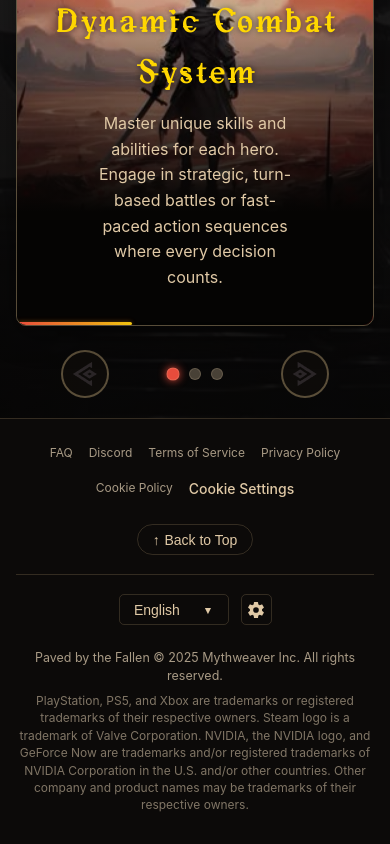
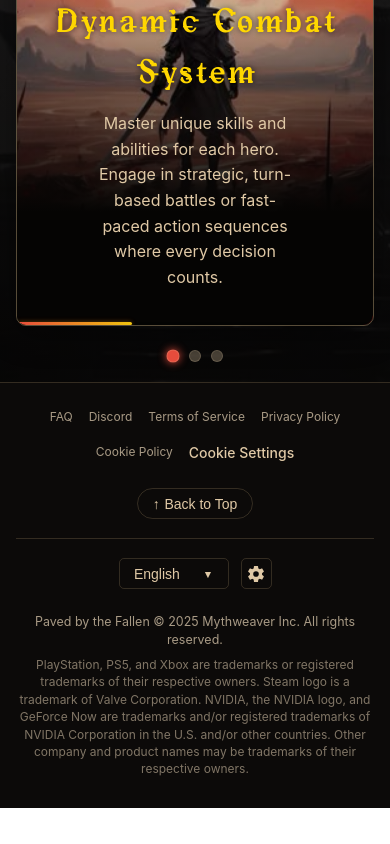
Before and after one commit to Mythweaver-Studios/PbtF-Website, a React (Create React App) app: page /showcase#characters in a window 390 px wide. Shown: the part 2061-2905 px from the top of the page. After the commit the page ends 2869 px from the top, so only its background shows below. Built offline with nearby package versions, Linux system fonts and the light colour scheme.

Commit message:
Removed Arrow Keys from Features Showcase Section

```diff
--- a/src/pages/Showcase/components/Features.css
+++ b/src/pages/Showcase/components/Features.css
@@ -114,14 +114,12 @@
     max-width: 600px;
     margin-top: 1.5rem;
     display: flex;
-    justify-content: space-between;
+    justify-content: center; /* MODIFIED: Was space-between */
     align-items: center;
-    padding: 0 1rem;
+    /* REMOVED: Unnecessary padding */
 }
 
-.feature-nav-controls {
-    display: none; /* Hide mobile controls by default */
-}
+/* REMOVED: .feature-nav-controls rule, as it was hiding mobile controls */
 
 .feature-dots {
     display: flex;
@@ -150,64 +148,7 @@
     transform: scale(1.1);
 }
 
-/* --- DESKTOP Arrow Styles --- */
-.desktop-arrow {
-    width: 40px;
-    height: 40px;
-    background-color: rgba(15, 12, 10, 0.85);
-    border: 2px solid var(--theme-border-gold);
-    position: relative;
-    cursor: pointer;
-    transition: all 0.3s ease;
-    transform: rotate(45deg);
-    flex-shrink: 0;
-    margin: 0 20px;
-    z-index: 5;
-}
-
-.desktop-arrow::before {
-    content: '';
-    position: absolute;
-    top: 50%;
-    left: 50%;
-    width: 10px;
-    height: 10px;
-    border-style: solid;
-    border-color: var(--theme-highlight-red);
-    transform: translate(-50%, -50%) rotate(-90deg);
-    transition: border-color 0.3s ease;
-}
-
-.desktop-arrow.left::before {
-    border-width: 3px 0 0 3px;
-}
-
-.desktop-arrow.right::before {
-    border-width: 0 3px 3px 0;
-}
-
-.desktop-arrow:hover {
-    border-color: var(--theme-highlight-gold);
-    box-shadow: 0 0 8px rgba(241, 196, 15, 0.7);
-}
-
-.desktop-arrow:hover::before {
-    border-color: var(--theme-highlight-gold);
-}
+/* REMOVED: Unused .desktop-arrow styles */
 
 /* --- Responsive Adjustments --- */
-@media (max-width: 768px) {
-    .desktop-arrow {
-        display: none; /* Hide desktop arrows on mobile */
-    }
-
-    .features-nav-controls {
-        display: flex; /* Show mobile controls */
-        width: 100%;
-        max-width: 300px;
-        margin-top: 1.5rem;
-        justify-content: space-between;
-        align-items: center;
-        padding: 0 1rem;
-    }
-}
+/* REMOVED: Unnecessary media query for nav controls, as the new default works for all sizes */
--- a/src/pages/Showcase/components/Features.jsx
+++ b/src/pages/Showcase/components/Features.jsx
@@ -1,7 +1,7 @@
 // src/pages/Showcase/components/Features.jsx
 import React, { useState, useEffect, useRef } from "react";
 import PropTypes from "prop-types";
-import ArrowButton from "../../../components/ui/ArrowButton/ArrowButton";
+// REMOVED: Unused ArrowButton import
 import "./Features.css";
 
 const FEATURE_SLIDE_DURATION = 18500;
@@ -14,9 +14,7 @@ function FeaturesSection({ featuresData }) {
     setCurrentFeatureIndex((prevIndex) => (prevIndex + 1) % featuresData.length);
   };
 
-  const previousFeature = () => {
-    setCurrentFeatureIndex((prevIndex) => (prevIndex - 1 + featuresData.length) % featuresData.length);
-  };
+  // REMOVED: Unused previousFeature function
 
   useEffect(() => {
     clearTimeout(featureTimeoutRef.current);
@@ -59,13 +57,12 @@ function FeaturesSection({ featuresData }) {
 
       {featuresData.length > 1 && (
         <div className="features-nav-controls">
-          <ArrowButton onClick={previousFeature} direction="left" />
+          {/* MODIFIED: Removed commented out ArrowButtons */}
           <div className="feature-dots">
             {featuresData.map((_, index) => (
               <button key={`dot-${index}`} className={`dot ${index === currentFeatureIndex ? "active" : ""}`} onClick={() => selectFeature(index)} aria-label={`Go to feature ${index + 1}`} />
             ))}
           </div>
-          <ArrowButton onClick={nextFeature} direction="right" />
         </div>
       )}
     </div>
```
